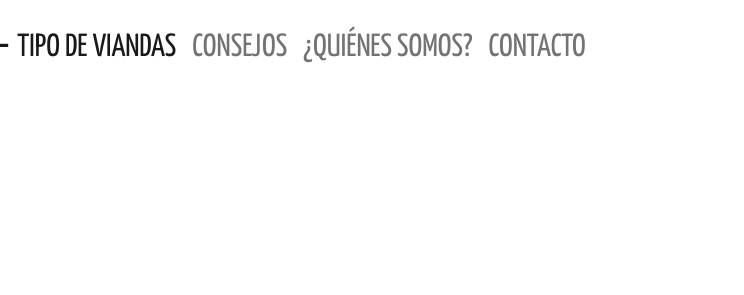
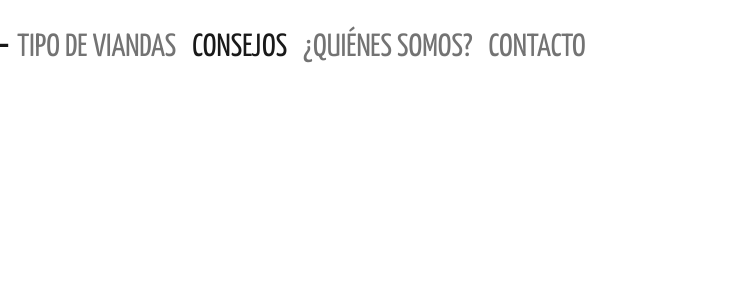
Before and after one commit to GermanStevssel/np, a website: page consejos.html in a window 1280 px wide. Shown: the top 295 px of the page, 536-1280 px from the left. Drawn offline with nearby package versions, Linux system fonts and the light colour scheme; files whose address does not match are found by name.

Commit message:
active en los html

```diff
--- a/consejos.html
+++ b/consejos.html
@@ -50,7 +50,7 @@
                 <div class="collapse navbar-collapse" id="navbarNav">
                     <ul class="navbar-nav">
                         <li class="nav-item">
-                            <a class="nav-link active navLinks"
+                            <a class="nav-link navLinks"
                                 aria-current="page"
                                 href="viandas.html">
                                 <h2>
@@ -59,7 +59,7 @@
                             </a>
                         </li>
                         <li class="nav-item">
-                            <a class="nav-link navLinks" href="consejos.html">
+                            <a class="nav-link active navLinks" href="consejos.html">
                                 <h2>
                                     CONSEJOS
                                 </h2>
```
Also changed, not shown: nosotros.html (+1 -1 lines).
